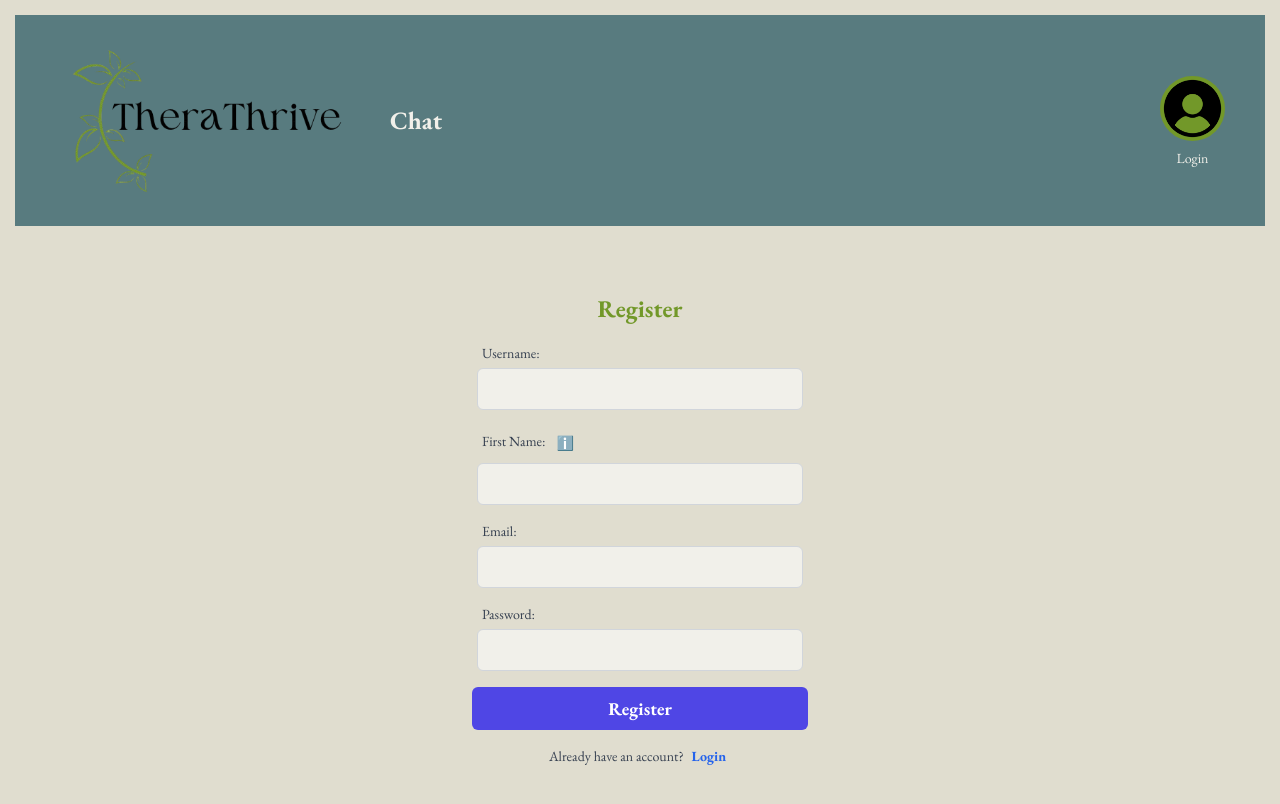
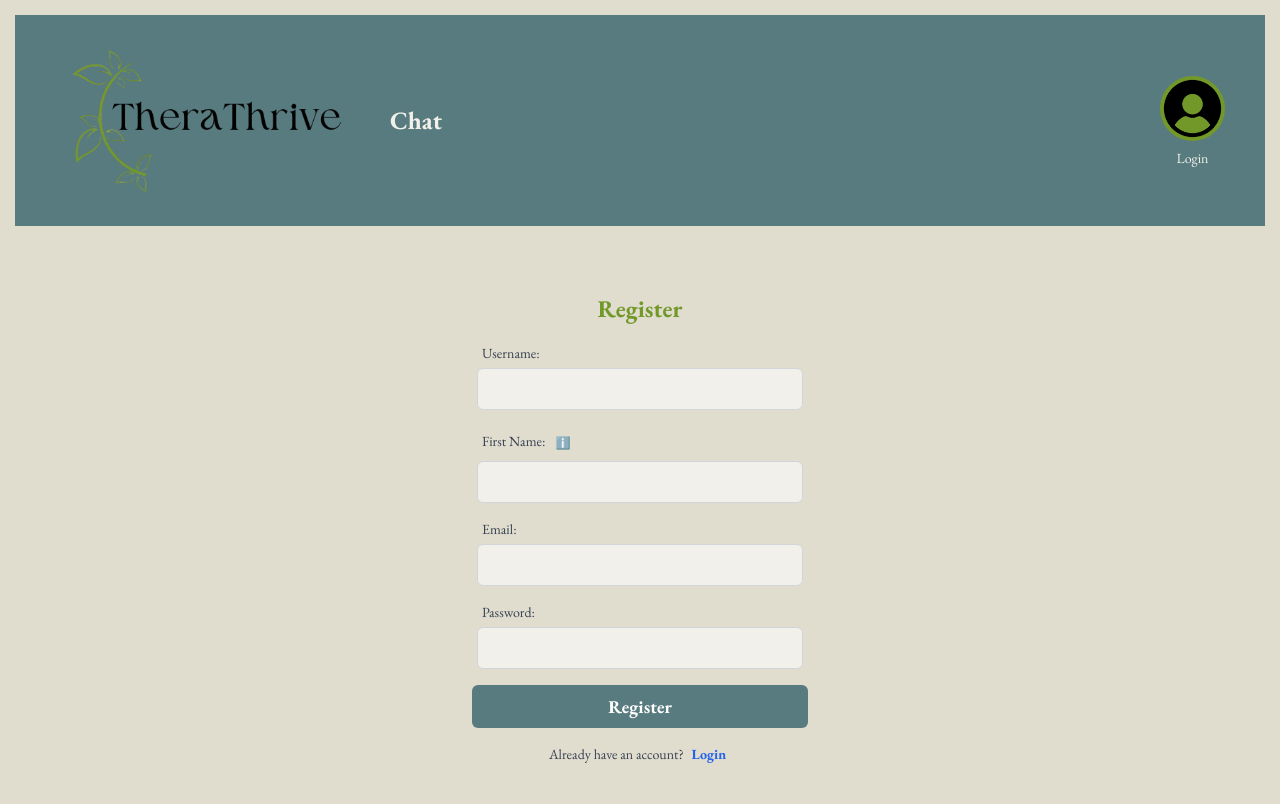
Before and after one commit to thavishkagamage/Integrated-Therapy-Software, a React (Create React App) app in the folder cbt_chatbot/front-end/: page /register in a window 1280 px wide. Shown: the top 804 px of the page. Built offline with nearby package versions, Linux system fonts and the light colour scheme.

Commit message:
style update tp login/register

```diff
--- a/cbt_chatbot/front-end/src/components/login/Login.css
+++ b/cbt_chatbot/front-end/src/components/login/Login.css
@@ -54,7 +54,7 @@
 
 .login-button {
     width: 100%;
-    background-color: #4f46e5;
+    background-color: var(--accent-color); /* Fallback to accent color if var is not defined */
     color: white;
     padding: 0.5rem;
     border-radius: 0.375rem;
@@ -64,7 +64,7 @@
 }
 
 .login-button:hover {
-    background-color: #4338ca;
+    background-color: var(--highlight-color);
 }
 
 .login-button:disabled {
@@ -93,30 +93,30 @@
 .tooltip-wrapper {
     position: relative;
     display: inline-block;
-    margin-left: 6px;
+    /* margin-left: 6px; */
     cursor: pointer;
 }
 .info-icon {
-    font-size: 14px;
+    font-size: 12px;
     vertical-align: middle;
 }
 .tooltip-text {
     visibility: hidden;
     opacity: 0;
-    width: 220px;
+    width: 240px;
     background-color: #333;
     color: #fff;
-    text-align: left;
+    text-align: center;
     border-radius: 6px;
     padding: 6px 10px;
     position: absolute;
     z-index: 1;
-    bottom: 125%; /* above the icon */
+    bottom: 100%; /* above the icon */
     left: 50%;
     transform: translateX(-50%);
     transition: opacity 0.1s;
     white-space: normal;
-    font-size: 12px;
+    font-size: 14px;
 }
 .tooltip-wrapper:hover .tooltip-text {
     visibility: visible;
```
